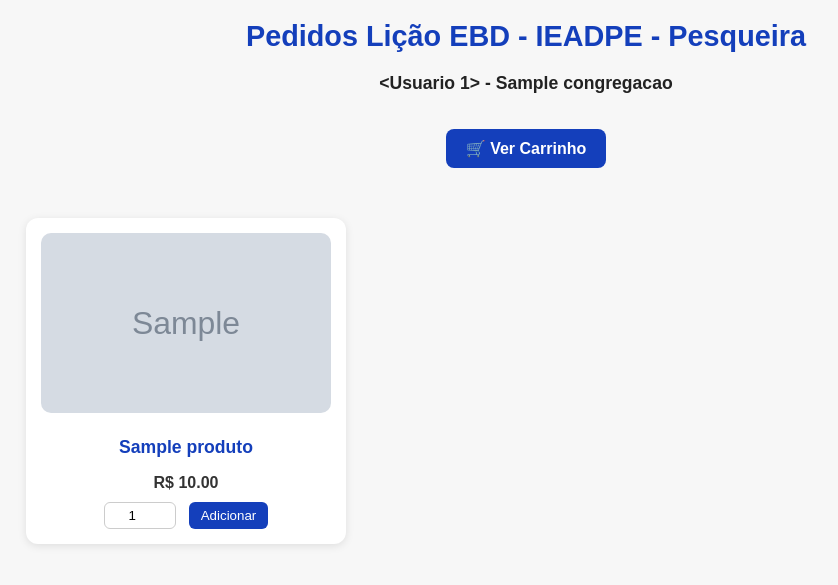
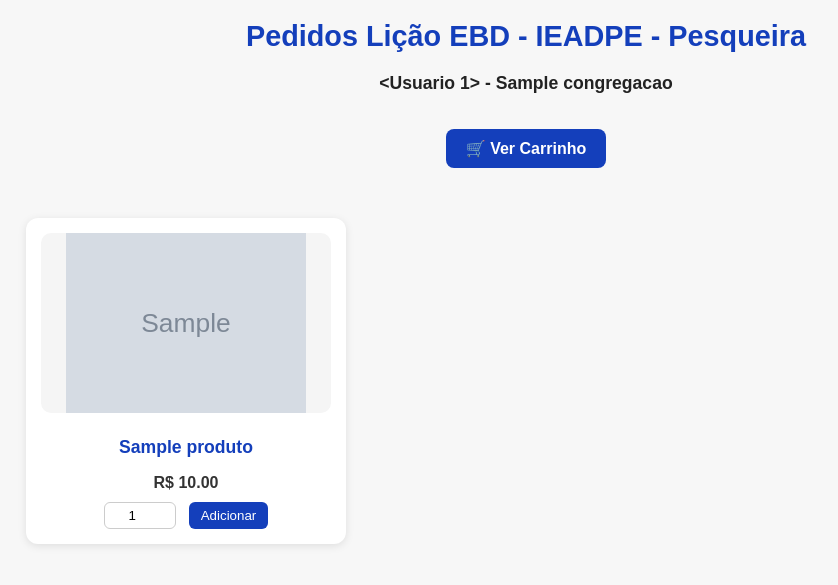
Before and after one commit to joaokenedy-debug/ebdpesqueira, a Flask app: template ebd/templates/adm.html in a window 1280 px wide. Shown: the part 49-634 px from the top of the page, without its empty margins (114-952 px from the left). Run offline with Flask 3, Linux system fonts and the light colour scheme; tables that the repository leaves empty hold one stand-in row (values such as "Sample post"); the template is opened without the code that fills it: values that come from a table or form of the project are taken from there, most other values are stand-ins (such as "Sample title", 1, 10 or a date in 2020); grey boxes marked "Sample" are stand-in pictures; parts of the project's set-up code (start-up, migrations or seed data) failed here and were passed over.

Commit message:
Update adm.html

```diff
--- a/ebd/templates/adm.html
+++ b/ebd/templates/adm.html
@@ -93,10 +93,12 @@
         .card img {
             width: 100%;
             height: 180px;
-            object-fit: cover;
+            object-fit: contain;       /* 👈 mostra a imagem inteira */
+            background-color: #f5f5f5; /* 👈 fundo neutro para o espaço que sobra */
             border-radius: 10px;
             margin-bottom: 10px;
-        }
+           }
+
 
         .card h3 {
             margin: 10px 0;
```
